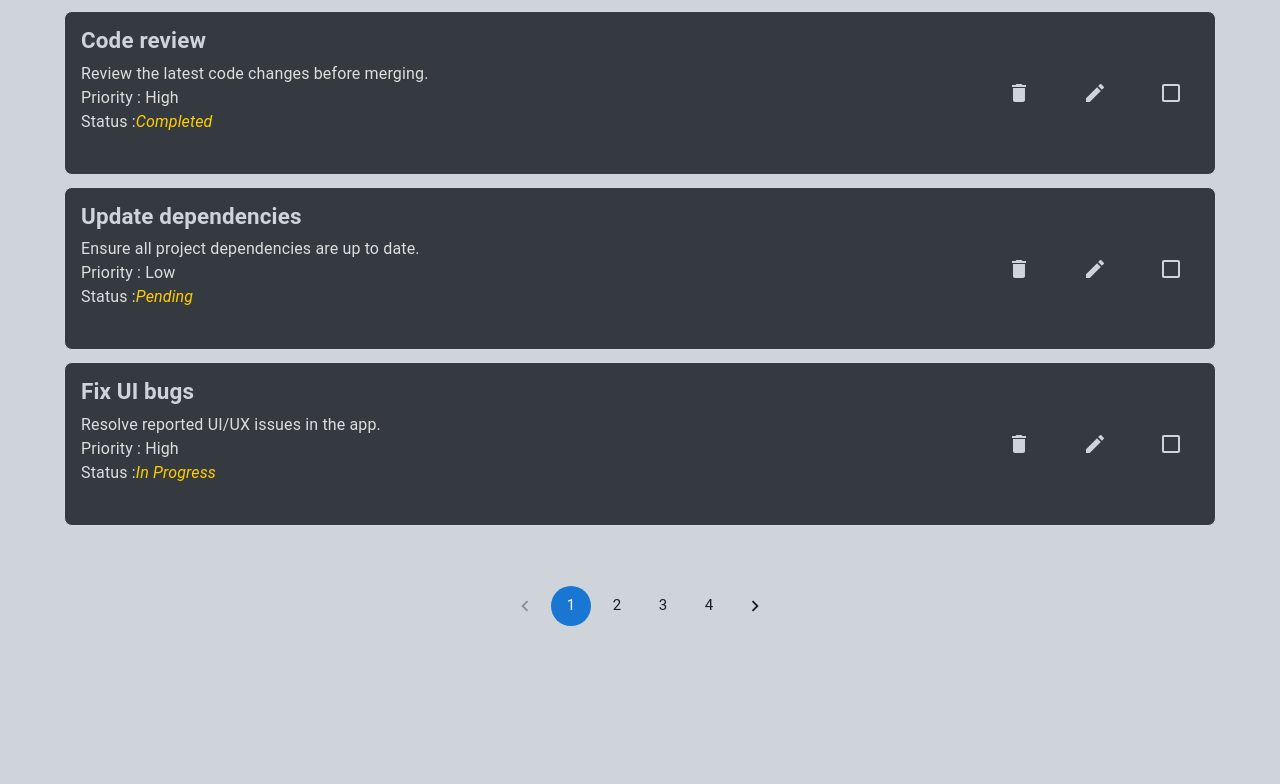
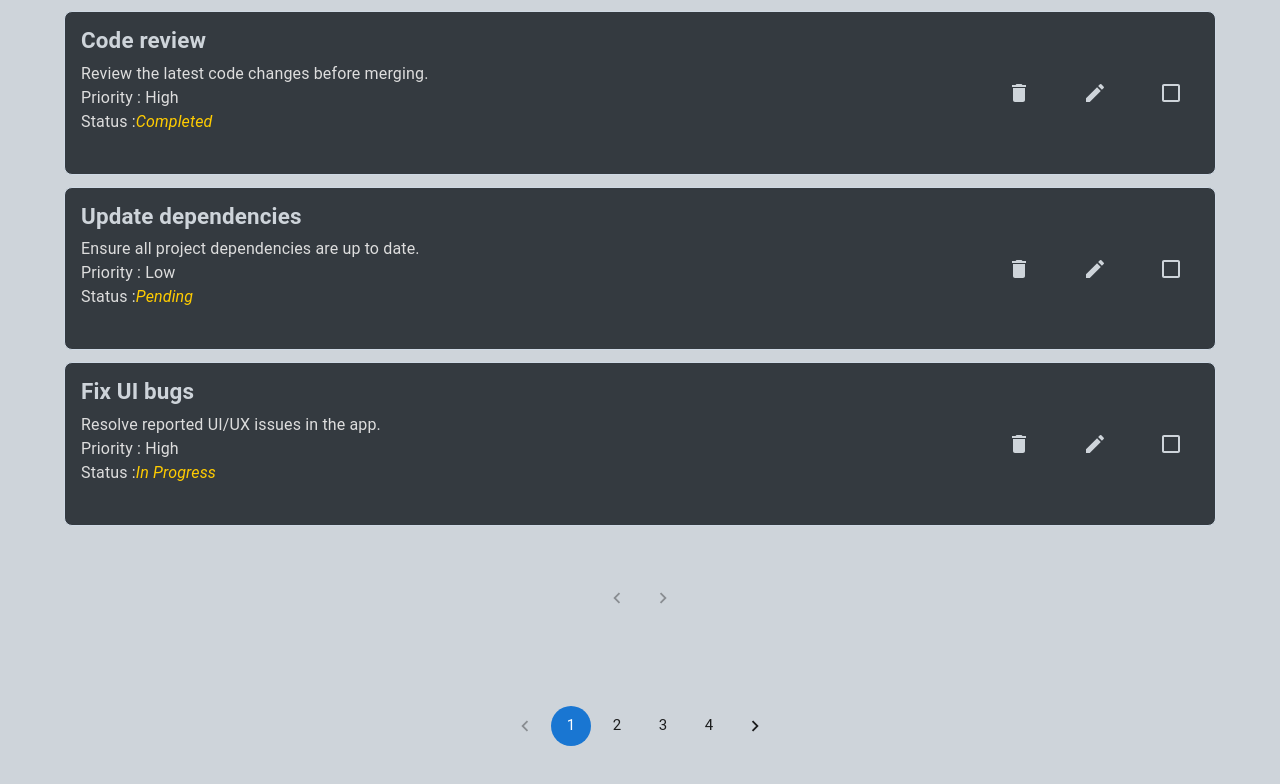
Before and after one commit to BavniyaM03/to-do-list, a React (Vite) app: page / in a window 1280 px wide. Shown: the part 997-1781 px from the top of the page. Before the commit the page ends 1663 px from the top, so only its background shows below. Built offline with nearby package versions, Linux system fonts and the light colour scheme.

Commit message:
Pagination Bug Fix

```diff
--- a/src/App.jsx
+++ b/src/App.jsx
@@ -8,6 +8,7 @@ export const CheckedTodoContext = createContext();
 export const displayTodoAfterDeletionContext = createContext();
 export const finalTodoAfterDeletionContext = createContext();
 export const InputContext = createContext();
+export const PaginationContext = createContext();
 
 function App() {
   const [todo, setTodo] = useState([
@@ -159,9 +160,15 @@ function App() {
   const [displayTodoAfterDeletion, setDisplayTodoAfterDeletion] = useState(false);
   const [displaySearchTodo, setDisplaySearchTodo] = useState(false)
   const [displayDeleteButton, setDisplayDeleteButton] = useState(false);
-  const [searchResult, setSearchResult] = useState({ title: '', description: '' });
+  const [searchResult, setSearchResult] = useState([]);
   const [allCheckedTodo, setAllCheckedTodo] = useState([]);
   const [checked, setChecked] = useState(false);
+  const [todoPagination, setTodoPagination] = useState(
+    {
+      todoPerPage: 5,
+      currentPage: 1,
+      totalPages: ''
+    })
 
   const valueStatus = ["Not Started", "In Progress", "Completed", "On Hold", "Cancelled"]
   const valuePriority = ["Critical", "High", "Medium", "Low", "None"]
@@ -184,10 +191,12 @@ function App() {
           value={{ todoDisplay, setTodoDisplay, searchResult, setSearchResult, displaySearchTodo, setDisplaySearchTodo }} >
           <CheckedTodoContext.Provider value={{ allCheckedTodo, setAllCheckedTodo, displayDeleteButton, setDisplayDeleteButton, checked, setChecked }}>
             <InputContext.Provider value={{ inputData, setInputData, valueStatus, valuePriority }} >
-              <AllTodoContext.Provider value={{ todo, setTodo, sliceArray, setSliceArray }} >
-                {/* <Search /> */}
-                <AddToDo />
-              </AllTodoContext.Provider>
+              <PaginationContext value={{todoPagination, setTodoPagination}}>
+                <AllTodoContext.Provider value={{ todo, setTodo, sliceArray, setSliceArray }} >
+                  {/* <Search /> */}
+                  <AddToDo />
+                </AllTodoContext.Provider>
+              </PaginationContext>
             </InputContext.Provider>
           </CheckedTodoContext.Provider>
         </ManageVisibilityContext.Provider>
--- a/src/Component/Search.jsx
+++ b/src/Component/Search.jsx
@@ -1,16 +1,17 @@
 import React, { useContext, useEffect, useState } from 'react';
 import InputBase from '@mui/material/InputBase';
 import SearchIcon from '@mui/icons-material/Search';
-import { AllTodoContext, ManageVisibilityContext } from '../App';
+import { AllTodoContext, ManageVisibilityContext, PaginationContext } from '../App';
 import { styled, alpha } from '@mui/material/styles';
 import CommonDropDown from './common-component/CommonDropDown';
 
 
 function Search() {
 
-    const { todoDisplay, setTodoDisplay, setSearchResult, setDisplaySearchTodo } = useContext(ManageVisibilityContext);
+    const { todoDisplay, setTodoDisplay, searchResult, setSearchResult, setDisplaySearchTodo } = useContext(ManageVisibilityContext);
     const [searchQuery, setSearchQuery] = useState('');
     const { todo, setTodo, sliceArray} = useContext(AllTodoContext);
+    const {todoPagination, setTodoPagination} = useContext(PaginationContext);
 
     const SearchIconWrapper = styled('div')(({ theme }) => ({
         padding: theme.spacing(0, 2),
@@ -81,7 +82,11 @@ function Search() {
         setTodoDisplay(false)
         setDisplaySearchTodo(true);
         setSearchResult(searchTodo);
+        setTodoPagination({...todoPagination,  currentPage: 1})
     }
+
+    // console.log('search item', searchTodo)
+    console.log('search item 87', searchResult)
 
     console.log(todo, setTodo);
     const dSearch = debounce(filteredTodoItem, 50);
--- a/src/Component/SearchedTodoValue.jsx
+++ b/src/Component/SearchedTodoValue.jsx
@@ -1,25 +1,84 @@
-import React, { useContext, useState } from 'react';
-import { AllTodoContext, ManageVisibilityContext } from '../App';
+import React, { useContext, useEffect, useState } from 'react';
+import { AllTodoContext, ManageVisibilityContext, PaginationContext } from '../App';
 import CommonTodoList from './common-component/CommonTodoList';
+import CommonPagination from './common-component/CommonPagination';
 function SearchedTodoValue() {
     const { searchResult, displaySearchTodo } = useContext(ManageVisibilityContext);
-    const {todo, setTodo} = useContext(AllTodoContext);
+    const { todo, setTodo, sliceArray, setSliceArray } = useContext(AllTodoContext);
+    const {todoPagination, setTodoPagination} = useContext(PaginationContext);
+
+
+    // const [todoPagination, setTodoPagination] = useState(
+    //     {
+    //         todoPerPage: 5,
+    //         currentPage: 1,
+    //         totalPages: ''
+    //     })
+
+    useEffect(() =>
+        setTodoPagination({
+            ...todoPagination,
+            totalPages: Math.ceil(searchResult.length / todoPagination.todoPerPage)
+        }), [searchResult]);
+
+    console.log("total pages", todoPagination.totalPages);
+
+    console.log('Pagination')
+
+    const lastIndex = todoPagination.currentPage * todoPagination.todoPerPage;
+
+    console.log('lastIndex', lastIndex);
+
+    const startIndex = lastIndex - todoPagination.todoPerPage;
+
+    console.log('lastIndex', startIndex);
+
+    console.log(29, searchResult);
+
+    const temp = searchResult.slice(startIndex, lastIndex);
+
+    console.log(38, temp);
+
+
+    useEffect(() =>
+        setSliceArray(temp),
+        [todoPagination.currentPage, searchResult]);
+
+    const handleChange = (event, value) => {
+        setTodoPagination({
+            ...todoPagination,
+            currentPage: value
+        })
+    };
+
+
+    console.log('sliceArray', sliceArray)
+
+
     return (
         <>
             {displaySearchTodo && (
-                searchResult.map((item, i) => (
+                sliceArray.map((item, i) => (
                     <div key={i}>
                         <CommonTodoList
-                        value={item}
-                        edge="end"
-                        ariaLabel="delete"
-                        onDelete={() => deleteToDo(index)}
-                        onEdit={() => findEditItemInList(item, index)} />
+                            value={item}
+                            edge="end"
+                            ariaLabel="delete"
+                            onDelete={() => deleteToDo(index)}
+                            onEdit={() => findEditItemInList(item, index)} />
                     </div>
-
                 ))
             )}
 
+            <CommonPagination
+                sx={{ display: 'flex', justifyContent: 'center', alignContent: 'center', padding: 5 }}
+                count={todoPagination.totalPages}
+                defaultValue = {1}
+                page={todoPagination.currentPage}
+                value={todoPagination.currentPage}
+                onChange={handleChange}
+                color="primary"
+                size="large" />
 
         </>
     )
--- /dev/null
+++ b/src/Component/common-component/CommonPagination.jsx
@@ -0,0 +1,22 @@
+import PaginationButton from '@mui/material/Pagination';
+import Stack from '@mui/material/Stack';
+
+function CommonPagination({sx, count, page, value, onChange, color, size, defaultValue}) {
+    return (
+        <>
+            <Stack spacing={2} >
+                <PaginationButton
+                    sx={sx}
+                    count={count}
+                    page={page}
+                    value={value}
+                    onChange={onChange}
+                    color="primary"
+                    size="large"
+                    defaultValue={defaultValue}/>
+            </Stack>
+        </>
+    )
+}
+
+export default CommonPagination;
--- a/src/Component/sub-component/FilterItem.jsx
+++ b/src/Component/sub-component/FilterItem.jsx
@@ -1,14 +1,15 @@
 import { useContext, useState } from "react"
 import CommonDropDown from "../common-component/CommonDropDown"
-import { AllTodoContext, ManageVisibilityContext } from "../../App";
+import { AllTodoContext, ManageVisibilityContext, PaginationContext } from "../../App";
 
-const filterByStatus= ["Not Started", "In Progress", "Completed", "On Hold", "Cancelled"]
-const filterByPriority= ["Critical", "High", "Medium", "Low", "None"]
+const filterByStatus= ["All", "Not Started", "In Progress", "Completed", "On Hold", "Cancelled"]
+const filterByPriority= ["All", "Critical", "High", "Medium", "Low", "None"]
 
 function FilterItem() {
     const { todoDisplay, setTodoDisplay, setSearchResult, setDisplaySearchTodo } = useContext(ManageVisibilityContext);
     const [searchQuery, setSearchQuery] = useState('');
     const { todo, setTodo } = useContext(AllTodoContext);
+    const {todoPagination, setTodoPagination} = useContext(PaginationContext);
 
     function debounce(func, delay) {
         let timeout;
@@ -23,12 +24,23 @@ function FilterItem() {
     const filteredTodoItem = (userInput) => {
         setSearchQuery(userInput);
         const searchTodo = todo.filter((item, i) => {
-            if (userInput) {
+            if (userInput !== "All") {
                 let arrayOfPropertiesValue = Object.values(item)
                 let descriptionRemove = arrayOfPropertiesValue.filter((item, index) => index !== 2)
                 return descriptionRemove.join('')
                     .toLowerCase()
                     .includes(userInput.toLowerCase());
+            }
+
+            else if(userInput === "All"){
+                // let arrayOfPropertiesValue = Object.values(item)
+                // let descriptionRemove = arrayOfPropertiesValue.filter((item, index) => index !== 2)
+                console.log(userInput)
+                console.log(37, item);
+                return item;
+                //  descriptionRemove.join('')
+                //     .toLowerCase()
+                //     .includes(userInput.toLowerCase());
             }
             else {
                 console.log('Invalid')
@@ -37,6 +49,7 @@ function FilterItem() {
         setTodoDisplay(false)
         setDisplaySearchTodo(true);
         setSearchResult(searchTodo);
+        setTodoPagination({...todoPagination,  currentPage: 1})
     }
 
     const dSearch = debounce(filteredTodoItem, 50);
--- a/src/Component/sub-component/Pagination.jsx
+++ b/src/Component/sub-component/Pagination.jsx
@@ -3,6 +3,7 @@ import { useContext, useEffect, useState } from "react";
 import { AllTodoContext, ManageVisibilityContext } from "../../App";
 import PaginationButton from '@mui/material/Pagination';
 import Stack from '@mui/material/Stack';
+import CommonPagination from '../common-component/CommonPagination';
 
 const Pagination = memo(function Pagination() {
     const { todo, sliceArray, setSliceArray } = useContext(AllTodoContext);
@@ -42,8 +43,18 @@ const Pagination = memo(function Pagination() {
     };
 
     return (
-        <Stack spacing={2} >
-            <PaginationButton
+        // <Stack spacing={2} >
+        //     <PaginationButton
+        //         sx={{ display: 'flex', justifyContent: 'center', alignContent: 'center', padding: 5 }}
+        //         count={todoPagination.totalPages}
+        //         page={todoPagination.currentPage}
+        //         value={todoPagination.currentPage}
+        //         onChange={handleChange}
+        //         color="primary"
+        //         size="large" />
+        // </Stack>
+
+        <CommonPagination
             sx={{ display: 'flex', justifyContent: 'center', alignContent: 'center', padding: 5 }}
             count={todoPagination.totalPages}
             page={todoPagination.currentPage}
@@ -51,7 +62,6 @@ const Pagination = memo(function Pagination() {
             onChange={handleChange}
             color="primary"
             size="large" />
-        </Stack>
     );
 })
 
--- a/src/Component/sub-component/TodoList.jsx
+++ b/src/Component/sub-component/TodoList.jsx
@@ -32,12 +32,12 @@ function TodoList() {
     const { todo, setTodo, sliceArray, setSliceArray } = useContext(AllTodoContext)
     const [confirmation, setConfirmation] = useState({
         open: false,
-        deleteIndex : null
+        deleteIndex: null
     })
     // const [checked, setChecked] = useState(false);
 
     const deleteToDo = (index) => {
-        setConfirmation({ ...confirmation, open: true, deleteIndex : index })
+        setConfirmation({ ...confirmation, open: true, deleteIndex: index })
 
     }
 
@@ -171,8 +171,8 @@ function TodoList() {
                     <SearchedTodoValue searchResult={searchResult} displaySearchTodo={displaySearchTodo} />
                 </List>
 
-                <CommonDialogBox open={confirmation.open} handleChange={(e) => {confirmationDelete(e)}} />
-                <Pagination />
+                <CommonDialogBox open={confirmation.open} handleChange={(e) => { confirmationDelete(e) }} />
+                {todoDisplay && <Pagination />}
             </Demo>
         </>
     )
```
Lines whose indentation alone changed are shown as unchanged.
